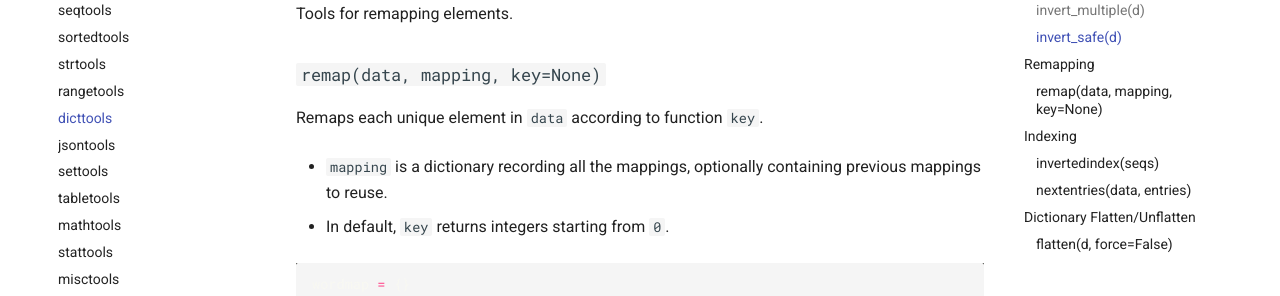
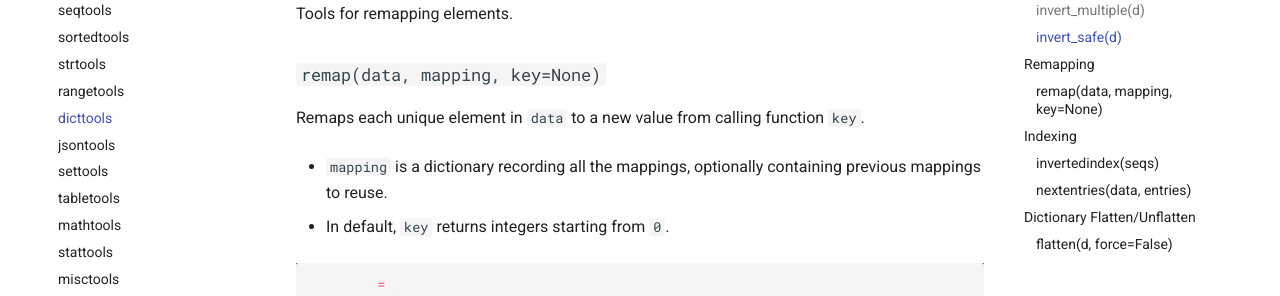
Before and after one commit to chuanconggao/extratools, an MkDocs documentation site: the page built from docs/functions/dicttools.md, in a window 1280 px wide and 900 px high, scrolled down 772 px. Shown: the part 152-448 px from the top of the window. Built offline with MkDocs 1.6.1 and Material for MkDocs 9.7.7, drawn with Linux system fonts in a browser that asks for light colours; comment, search, counter and statistics services are not loaded; old or Windows-style settings are respelled for this version of MkDocs.

Commit message:
Tweak docs

```diff
--- a/docs/functions/dicttools.md
+++ b/docs/functions/dicttools.md
@@ -28,7 +28,7 @@ Tools for remapping elements.
 
 ### `remap(data, mapping, key=None)`
 
-Remaps each unique element in `data` according to function `key`.
+Remaps each unique element in `data` to a new value from calling function `key`.
 
 - `mapping` is a dictionary recording all the mappings, optionally containing previous mappings to reuse.
 
```
